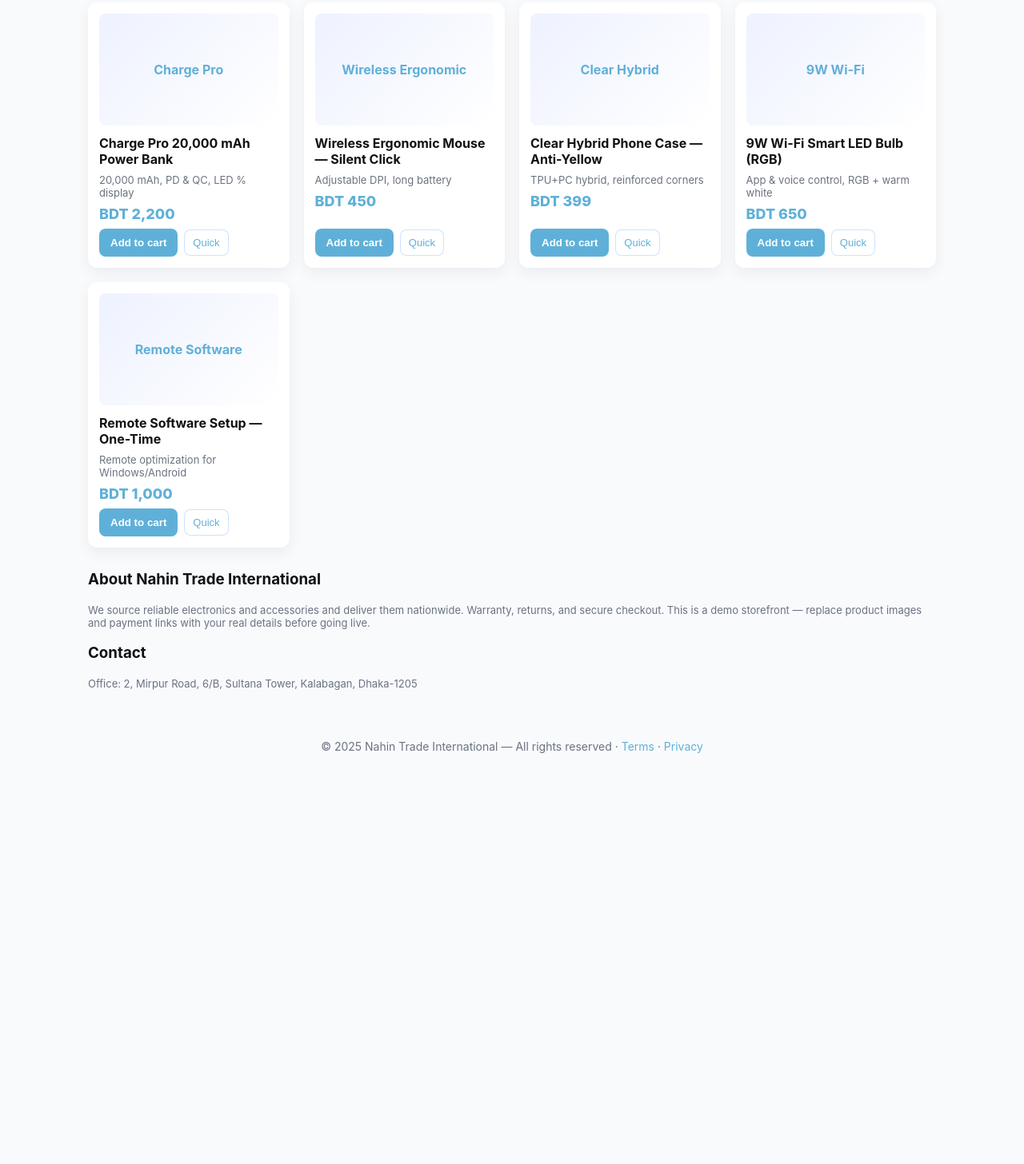
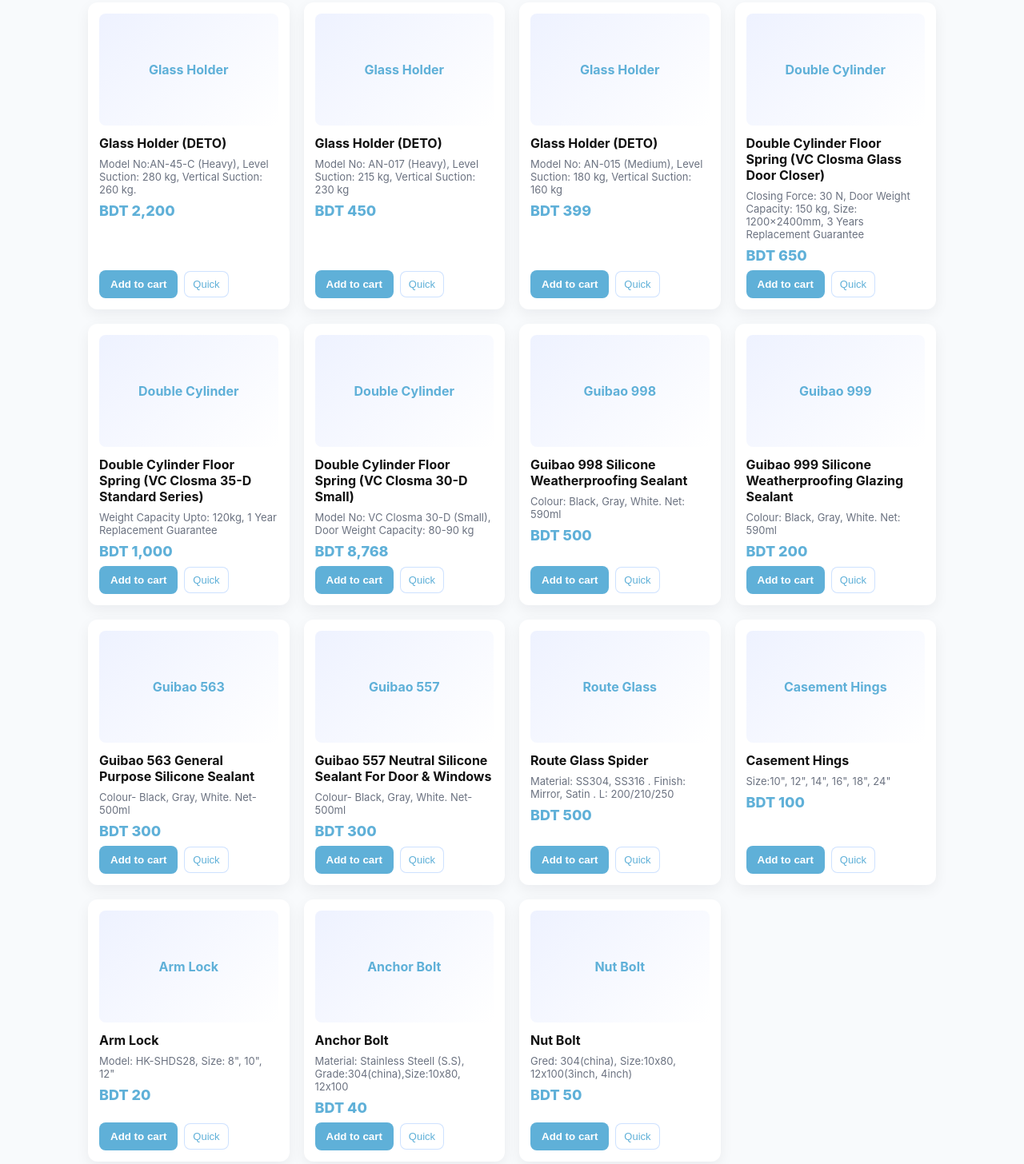
Before and after one commit to iam-shohag/nti, a plain HTML site: page VSclosma.html in a window 1280 px wide. Shown: the part 361-1817 px from the top of the page at 80% size. Before the commit the page ends 1329 px from the top, so only its background shows below. Drawn offline with Linux system fonts and the light colour scheme.

Commit message:
Add new product entries to the product list
Yamin please check my code and modify if needed.

```diff
--- a/VSclosma.html
+++ b/VSclosma.html
@@ -320,12 +320,70 @@
   <script>
     // sample product data
     const PRODUCTS = [
-      {id:'NTI-PB-20000-FP',title:'Charge Pro 20,000 mAh Power Bank',price:2200,short:'20,000 mAh, PD & QC, LED % display',tag:'power-bank',stock:120},
-      {id:'NTI-MSE-WS-01',title:'Wireless Ergonomic Mouse — Silent Click',price:450,short:'Adjustable DPI, long battery',tag:'mouse',stock:300},
-      {id:'NTI-CASE-01',title:'Clear Hybrid Phone Case — Anti-Yellow',price:399,short:'TPU+PC hybrid, reinforced corners',tag:'phone-case',stock:500},
-      {id:'NTI-LB-9W-SMART',title:'9W Wi-Fi Smart LED Bulb (RGB)',price:650,short:'App & voice control, RGB + warm white',tag:'smart-bulb',stock:200},
-      {id:'NTI-SVC-SETUP-01',title:'Remote Software Setup — One-Time',price:1000,short:'Remote optimization for Windows/Android',tag:'service',stock:999}
-    ];
+      {id:'AN-45-C',title:'Glass Holder (DETO)',price:2200,
+        short:'Model No:AN-45-C (Heavy), Level Suction: 280 kg, Vertical Suction: 260 kg.',
+        tag:'glass holder',stock:120},
+
+      {id:'AN-017',title:'Glass Holder (DETO)',price:450,
+        short:'Model No: AN-017 (Heavy), Level Suction: 215 kg, Vertical Suction: 230 kg',
+        tag:'glass holder',stock:300},
+
+      {id:'AN-015',title:'Glass Holder (DETO)',price:399,
+        short:'Model No: AN-015 (Medium), Level Suction: 180 kg, Vertical Suction: 160 kg ',
+        tag:'glass holder',stock:500},
+
+      {id:'VC-35D-Heavy',title:'Double Cylinder Floor Spring (VC Closma Glass Door Closer)',price:650,
+        short:'Closing Force: 30 N, Door Weight Capacity: 150 kg, Size: 1200×2400mm, 3 Years Replacement Guarantee',
+        tag:'VC closma 35D heavy',stock:200},
+
+      {id:'VC-35D-Standard',title:'Double Cylinder Floor Spring (VC Closma 35-D Standard Series)',price:1000,
+        short:'Weight Capacity Upto: 120kg, 1 Year Replacement Guarantee',
+        tag:'VC Closma 35-D Standard Series',stock:999},
+
+      {id:'VC-30D-Small', title:'Double Cylinder Floor Spring (VC Closma 30-D Small)',price:8768,
+        short:'Model No: VC Closma 30-D (Small), Door Weight Capacity: 80-90 kg',
+        tag:'VC closma 30-D small', stock:100},
+
+      {id:'GB-998', title:'Guibao 998 Silicone Weatherproofing Sealant',price:500,
+        short:'Colour: Black, Gray, White. Net: 590ml',
+        tag:'Guibao 998 Silicone Weatherproofing Sealant', stock:100},
+
+      {id:'GB-999', title:'Guibao 999 Silicone Weatherproofing Glazing Sealant',price:200,
+        short:'Colour: Black, Gray, White. Net: 590ml',
+        tag:'Guibao 999 Silicone Weatherproofing Glazing Sealant', stock:300},
+
+      {id:'GB-563', title:'Guibao 563 General Purpose Silicone Sealant',price:300,
+        short:'Colour- Black, Gray, White. Net-500ml',
+        tag:'Guibao 563 General Purpose Silicone Sealant', stock:100},
+
+      {id:'GB-557', title:'Guibao 557 Neutral Silicone Sealant For Door & Windows', price:300,
+        short:'Colour- Black, Gray, White. Net- 500ml',
+        tag:'Guibao 557 Neutral Silicone Sealant For Door & Windows', stock:310},
+
+      {id:'Route Glass Spider', title:'Route Glass Spider',price:500,
+        short:'Material: SS304, SS316 . Finish: Mirror, Satin . L: 200/210/250',
+        tag:'Route Glass Spider', stock:290},
+
+      {id:'Hings', title:'Casement Hings', price:100,
+        short:'Size:10", 12", 14", 16", 18", 24"',
+        tag:'Windowa Hings', stock:580},
+
+      {id:'Arm Lock', title:'Arm Lock', price:20,
+        short:'Model: HK-SHDS28, Size: 8", 10", 12"',
+        tag:'Arm lock', stock:40},
+
+      {id:'Bolt', title:'Anchor Bolt', price:40,
+        short:'Material: Stainless Steell (S.S), Grade:304(china),Size:10x80, 12x100',
+        tag:'Anchor Bolt', stock:39},
+
+      {id:'NB', title:'Nut Bolt', price:50,
+        short:'Gred: 304(china), Size:10x80, 12x100(3inch, 4inch)',
+        tag:'Nut Bolt', stock:20},
+
+      {id:'Tape', title:'Norton Tape (Stick & Round)', prince:40,
+        short:'Size: 6x10, 6x12, 8x12',
+        tag:'Norton Tape', stock:10},
+      ];
 
     // DOM refs
     const grid = document.getElementById('productGrid');
```
